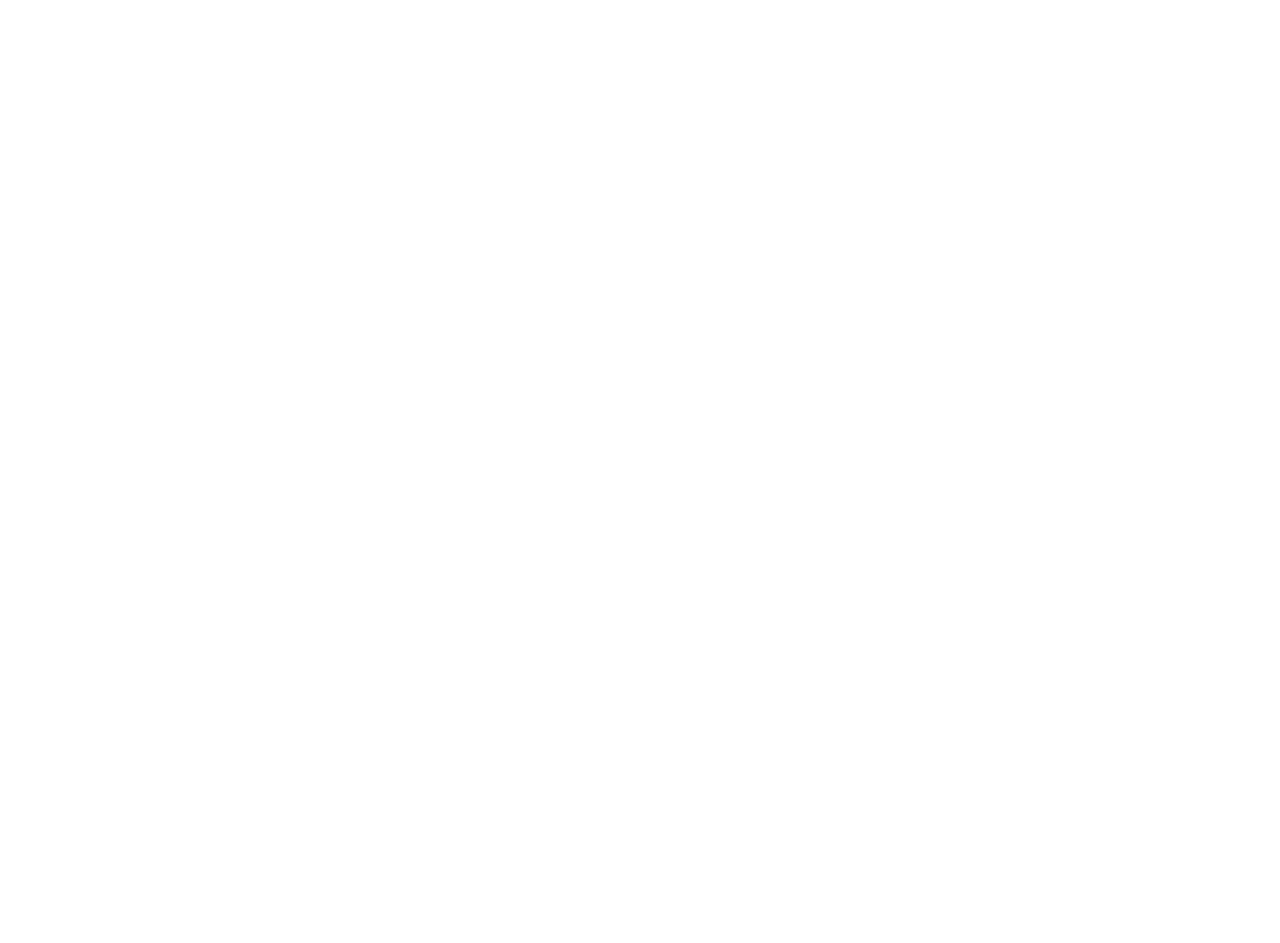
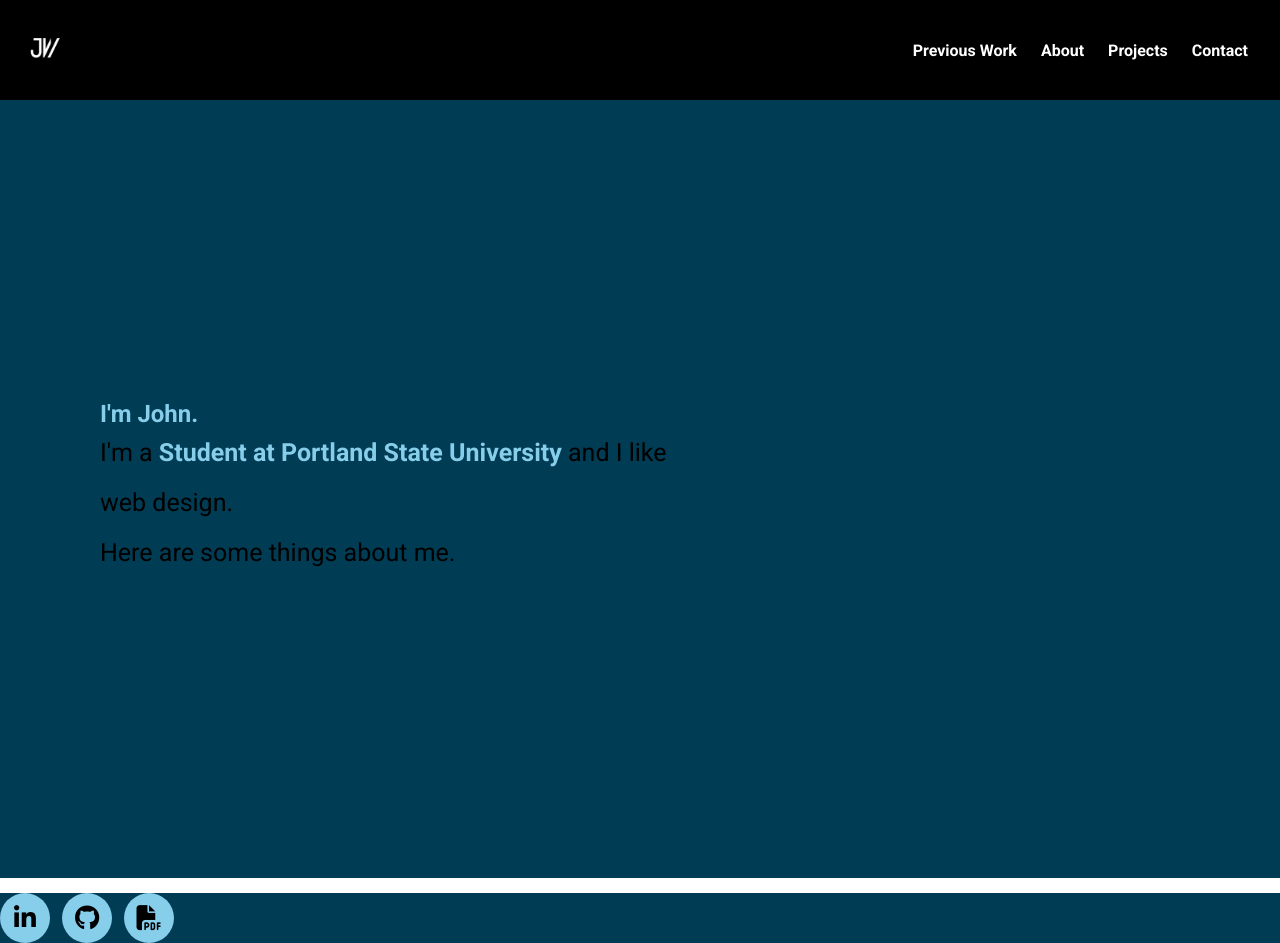
Before and after one commit to JohnWinborne/webdev-Final_Project, a plain HTML site: page index.html in a window 1280 px wide. Before the commit the page ends 800 px from the top, so only its background shows below. Drawn offline with Linux system fonts and the light colour scheme.

Commit message:
added landing and nav and styled them

```diff
--- a/index.html
+++ b/index.html
@@ -6,4 +6,73 @@
     <meta name="viewport" content="width=device-width, initial-scale=1.0" />
     <title>John Winborne</title>
     <link rel="stylesheet" href="style.css" />
-   </head>
+    <link
+      rel="stylesheet"
+      href="https://cdnjs.cloudflare.com/ajax/libs/font-awesome/6.5.0/css/all.min.css"
+    />
+    <script src="index.js"></script>
+  </head>
+  <body>
+    <section id="landing-page">
+      <nav>
+        <figure>
+          <img id="personal-logo" src="./assets/logo.png" alt="" />
+        </figure>
+        <ul class="nav_link-list">
+          <li class="nav_link">
+            <a href="#previous_work" class="nav_link-anchor">Previous Work</a>
+          </li>
+          <li class="nav_link">
+            <a href="#" class="nav_link-anchor">About</a>
+          </li>
+          <li class="nav_link">
+            <a href="#projects" class="nav_link-anchor">Projects</a>
+          </li>
+          <li class="nav_link">
+            <a href="#contact" class="nav_link-anchor">Contact</a>
+          </li>
+        </ul>
+      </nav>
+      <header class="header">
+        <div>
+          <h1 class="color">I'm John.</h1>
+          <p class="about-me">
+            <!--write more about me -->
+            I'm a <b class="color">Student at Portland State University</b>
+            and I like web design.
+            <br />
+            Here are some things about me.
+          </p>
+
+        </div>
+      </header>
+    </section>
+    <section id="previous_work"></section>
+    <section id="projects"></section>
+    <section id="contact">
+      <div class="social_list">
+            <a
+              href="https://www.linkedin.com/in/john-winborne-477024197/"
+              target="_blank"
+              class="social_link"
+            >
+              <i class="fa-brands fa-linkedin-in"></i>
+            </a>
+            <a
+              href="https://github.com/JohnWinborne"
+              target="_blank"
+              class="social_link"
+            >
+              <i class="fa-brands fa-github"></i>
+            </a>
+            <a
+              href="assets/resume.pdf"
+              target="_blank"
+              class="social_link"
+            >
+              <i class="fa-solid fa-file-pdf"></i>
+            </a>
+          </div>
+    </section>
+  </body>
+</html>
--- a/style.css
+++ b/style.css
@@ -0,0 +1,115 @@
+@import url("https://fonts.googleapis.com/css2?family=Roboto:wght@400;700;900&display=swap");
+
+* {
+  margin: 0;
+  padding: 0;
+  box-sizing: border-box;
+  font-family: "Roboto", sans-serif;
+}
+
+li {
+  list-style-type: none;
+}
+
+p {
+  list-style: 1.5;
+  font-size: 16px;
+}
+
+button {
+  cursor: pointer;
+}
+
+section {
+  background-color: rgb(1, 60, 85) ;
+}
+
+.color {
+  color: skyblue;
+}
+
+a {
+  text-decoration: none;
+}
+
+/*
+
+LANDING PAGE
+
+*/
+
+#landing-page {
+  min-height: 100vh;
+}
+
+.header {
+  width: 100%;
+  max-width: 900px;
+  padding: 300px 100px;
+}
+
+.about-me {
+  font-size: 25px;
+  line-height: 2;
+  max-width: 600px;
+}
+
+.social_list {
+  margin-top: 15px;
+  display: flex;
+}
+
+.social_link {
+  background-color: skyblue;
+  color: black;
+  width: 50px;
+  height: 50px;
+  font-size: 25px;
+  margin-right: 12px;
+  display: flex;
+  justify-content: center;
+  align-items: center;
+  border-radius: 50%;
+}
+
+/*
+
+NAVIGATION
+
+*/
+
+nav {
+  display: flex;
+  justify-content: space-between;
+  align-items: center;
+  width: 100%;
+  margin: 0 auto;
+  padding: 0 20px;
+  height: 100px;
+  background-color: black;
+}
+
+#personal-logo {
+  width: 50px;
+  height: 50px;
+}
+
+.nav_link-list {
+  display: flex;
+}
+
+.nav_link {
+  margin: 0 12px;
+}
+
+.nav_link-anchor {
+  font-size: 16px;
+  color: white;
+  font-weight: 700;
+}
+
+/* CONTACTS */
+
+#contact {
+    width: 100%;
+}
```
Also changed, not shown: assets/logo.png (added).
